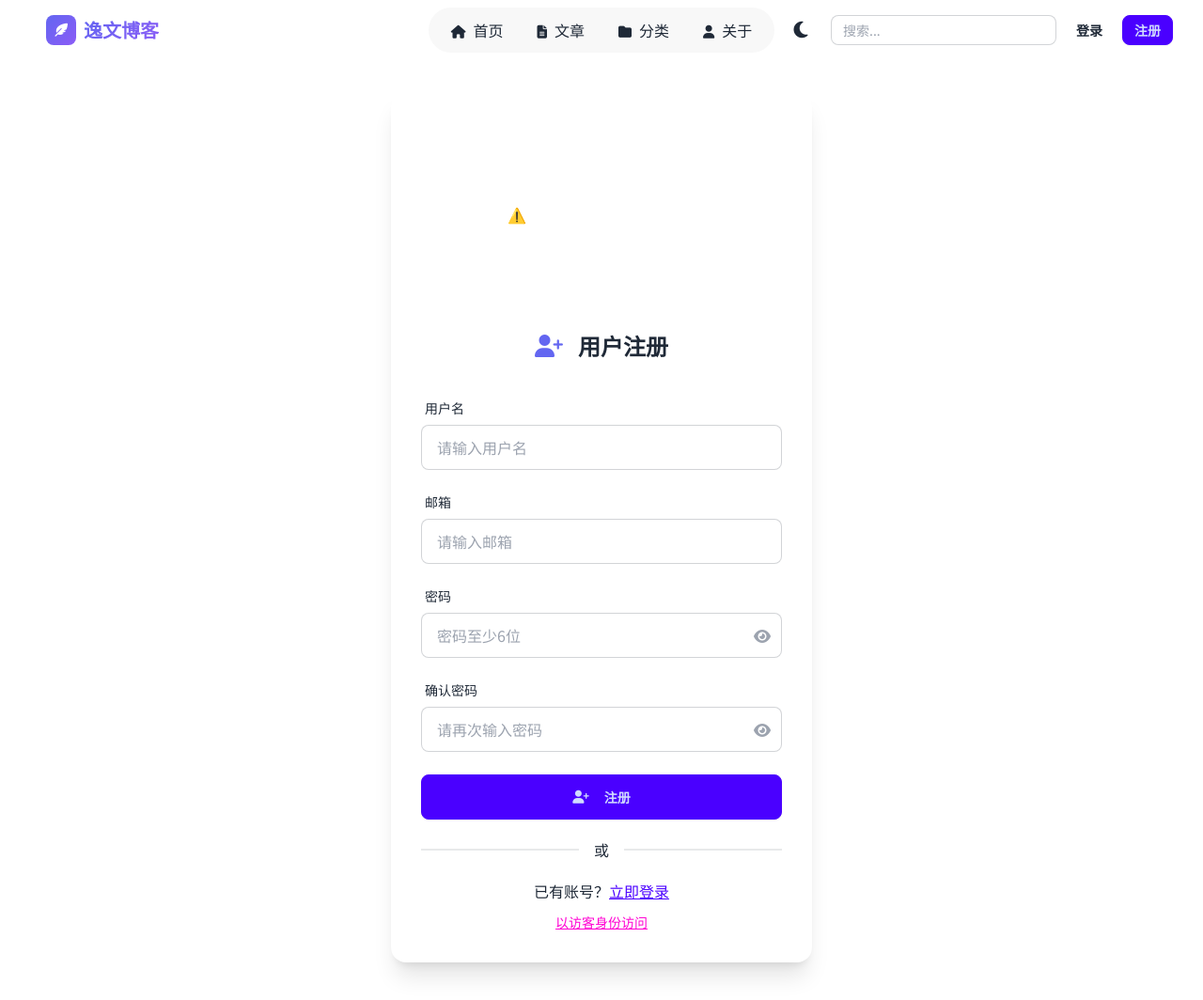
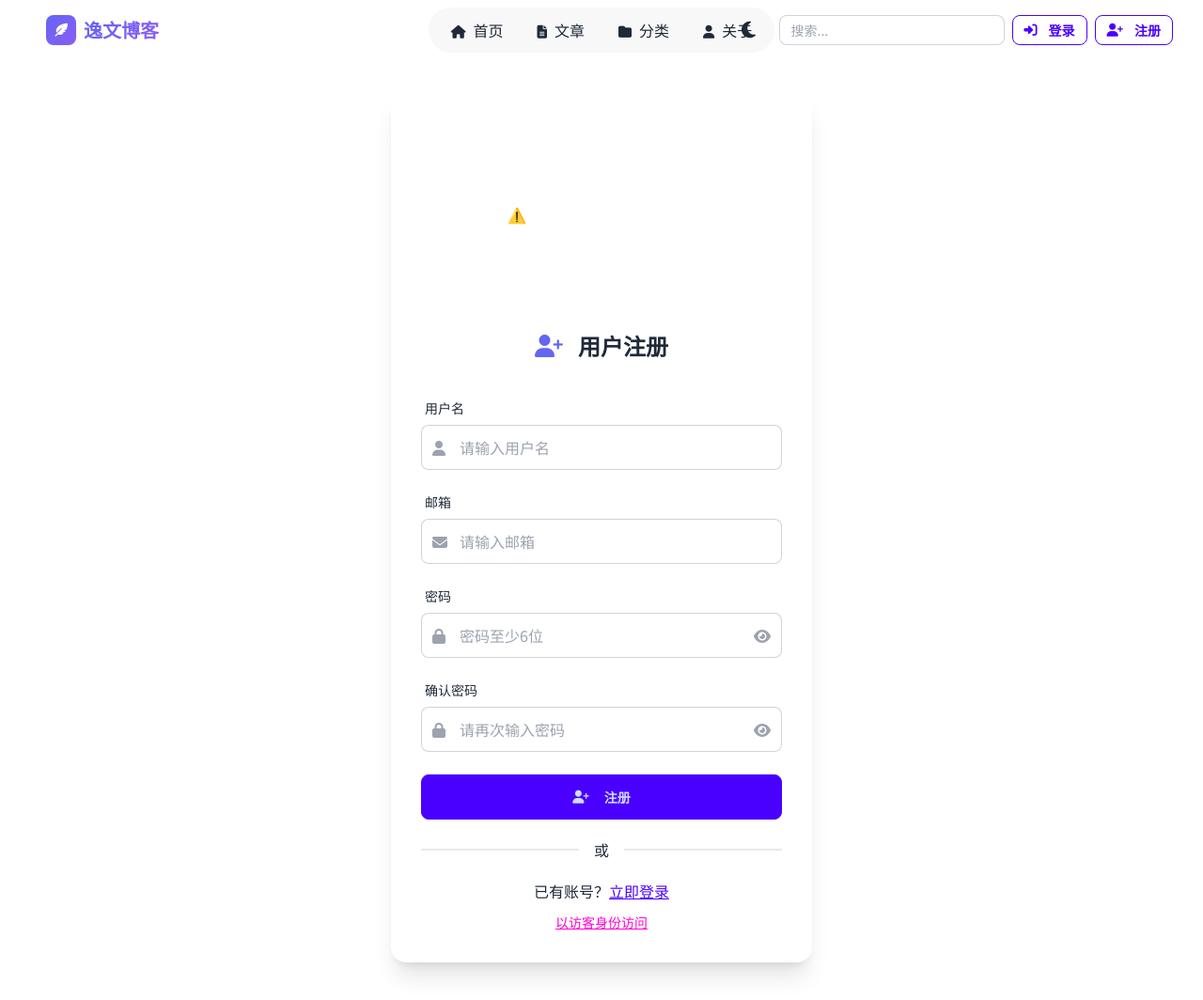
Before and after one commit to 1weN-gpt/YiwenBlog2026, a Django app: page /register/ in a window 1280 px wide. Shown: the top 1064 px of the page at 94% size. Run offline with Django 5.2, Linux system fonts and the light colour scheme; data comes from the database, SQL or seed files in the repository; some libraries are stand-ins or nearby versions.

Commit message:
Front-end style optimization

```diff
--- a/templates/base.html
+++ b/templates/base.html
@@ -150,8 +150,8 @@
                 </ul>
             </div>
             {% else %}
-            <a href="{% url 'blog:login' %}" class="btn btn-ghost btn-sm">登录</a>
-            <a href="{% url 'blog:register' %}" class="btn btn-primary btn-sm">注册</a>
+            <a href="{% url 'blog:login' %}" class="btn btn-outline btn-primary btn-sm"><i class="fas fa-sign-in-alt mr-1"></i>登录</a>
+            <a href="{% url 'blog:register' %}" class="btn btn-outline btn-primary btn-sm"><i class="fas fa-user-plus mr-1"></i>注册</a>
             {% endif %}
         </div>
     </nav>
--- a/templates/blog/register.html
+++ b/templates/blog/register.html
@@ -38,14 +38,24 @@
                     <label class="label">
                         <span class="label-text">用户名</span>
                     </label>
-                    <input type="text" name="username" class="input input-bordered" placeholder="请输入用户名" required />
+                    <div class="relative">
+                        <span class="absolute left-3 top-1/2 -translate-y-1/2 text-gray-400">
+                            <i class="fas fa-user"></i>
+                        </span>
+                        <input type="text" name="username" class="input input-bordered w-full pl-10" placeholder="请输入用户名" required />
+                    </div>
                 </div>
 
                 <div class="form-control mb-4">
                     <label class="label">
                         <span class="label-text">邮箱</span>
                     </label>
-                    <input type="email" name="email" class="input input-bordered" placeholder="请输入邮箱" required />
+                    <div class="relative">
+                        <span class="absolute left-3 top-1/2 -translate-y-1/2 text-gray-400">
+                            <i class="fas fa-envelope"></i>
+                        </span>
+                        <input type="email" name="email" class="input input-bordered w-full pl-10" placeholder="请输入邮箱" required />
+                    </div>
                 </div>
 
                 <div class="form-control mb-4">
@@ -53,7 +63,10 @@
                         <span class="label-text">密码</span>
                     </label>
                     <div class="relative">
-                        <input type="password" id="password" name="password" class="input input-bordered w-full pr-10" placeholder="密码至少6位" required />
+                        <span class="absolute left-3 top-1/2 -translate-y-1/2 text-gray-400">
+                            <i class="fas fa-lock"></i>
+                        </span>
+                        <input type="password" id="password" name="password" class="input input-bordered w-full pl-10 pr-10" placeholder="密码至少6位" required />
                         <button type="button" class="absolute right-3 top-1/2 -translate-y-1/2 text-gray-400 hover:text-gray-600" onclick="togglePassword('password', this)">
                             <i class="fas fa-eye"></i>
                         </button>
@@ -65,7 +78,10 @@
                         <span class="label-text">确认密码</span>
                     </label>
                     <div class="relative">
-                        <input type="password" id="password_confirm" name="password_confirm" class="input input-bordered w-full pr-10" placeholder="请再次输入密码" required />
+                        <span class="absolute left-3 top-1/2 -translate-y-1/2 text-gray-400">
+                            <i class="fas fa-lock"></i>
+                        </span>
+                        <input type="password" id="password_confirm" name="password_confirm" class="input input-bordered w-full pl-10 pr-10" placeholder="请再次输入密码" required />
                         <button type="button" class="absolute right-3 top-1/2 -translate-y-1/2 text-gray-400 hover:text-gray-600" onclick="togglePassword('password_confirm', this)">
                             <i class="fas fa-eye"></i>
                         </button>
```
Also changed, not shown: templates/blog/login.html (+10 -2 lines).
